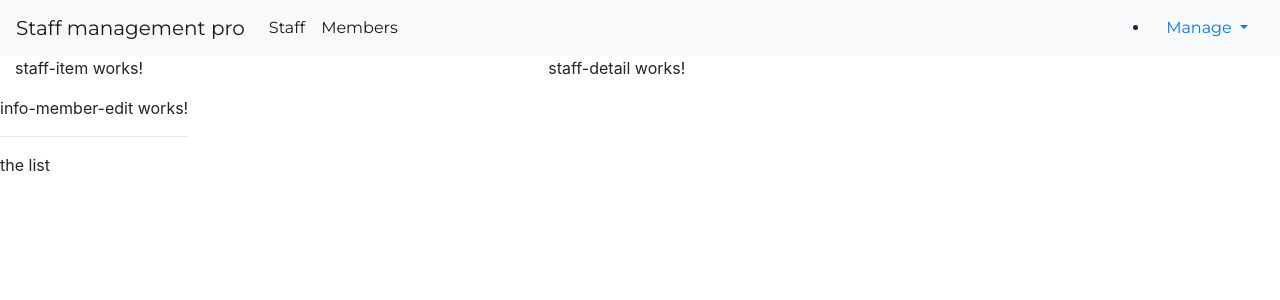
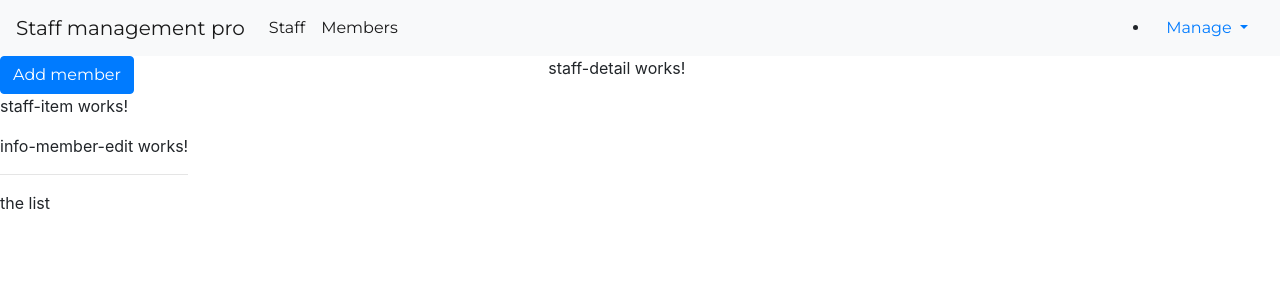
Before and after one commit to xtianmarucco/staff-mannagement-app, an Angular app: page / in a window 1280 px wide. Shown: the top 300 px of the page. Built offline with nearby package versions, Linux system fonts and the light colour scheme.

Commit message:
model and object working

```diff
--- a/src/app/staff/staff-list/staff-list.component.html
+++ b/src/app/staff/staff-list/staff-list.component.html
@@ -1 +1,26 @@
-<app-staff-item> </app-staff-item>
+<div class="row">
+    <div class="col-xs-12">
+            <button type="button" class="btn btn-primary">Add member</button>
+    </div>
+    <br>
+</div>
+<div class="row">
+    <div class="col-xs-12">
+        <a href="#" class="list-group-item clearfix"
+        *ngFor="let member of members">
+        <div class="pull-left">
+            <h4 class="list-group-item-heading"> {{ member.name + ' ' + lastName }}</h4>
+            <br>
+            <h5> {{member.position}}</h5>
+            <br>
+            <span class="pull-right">
+                <img src="https://www.uni-regensburg.de/Fakultaeten/phil_Fak_II/Psychologie/Psy_II/beautycheck/english/durchschnittsgesichter/m(01-32)_gr.jpg" alt="" class="img-responsive" style="max-height: 80px;">
+            </span>
+
+
+
+        </div>
+        </a>
+        <app-staff-item></app-staff-item>
+    </div>
+</div>
--- a/src/app/staff/staff-list/staff-list.component.ts
+++ b/src/app/staff/staff-list/staff-list.component.ts
@@ -7,8 +7,8 @@ import { Member } from '../staff.model';
 })
 export class StaffListComponent implements OnInit {
  Members: Member  [] = [
-   new Member( 'asdas','asdas','asdas','asdasd',
-   'asdad','asdasd','sdasdas','asdas','asdasd','asdas')
+   new Member( 'sergio','lamberti','32','evil corp',
+   'meksikan','big boss','universitary student','hardworking','DB engineer','https://www.uni-regensburg.de/Fakultaeten/phil_Fak_II/Psychologie/Psy_II/beautycheck/english/durchschnittsgesichter/m(01-32)_gr.jpg')
 
 
  ];
```
